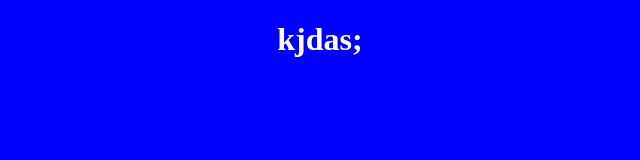
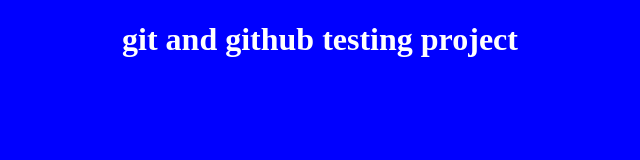
Before and after one commit to Rajeshnds/git-testing, a plain HTML site: page index.html in a window 1280 px wide. Shown: the whole page, without its empty margins (320-960 px from the left). Drawn offline with Linux system fonts and the light colour scheme.

Commit message:
initial commit

```diff
--- a/index.html
+++ b/index.html
@@ -4,10 +4,10 @@
     <meta charset="UTF-8" />
     <meta http-equiv="X-UA-Compatible" content="IE=edge" />
     <meta name="viewport" content="width=device-width, initial-scale=1.0" />
-    <title>Document</title>
+    <title>Git Example</title>
     <link rel="stylesheet" href="./main.css" />
   </head>
   <body>
-    <h1>kjdas;</h1>
+    <h1>git and github testing project</h1>
   </body>
 </html>
```
